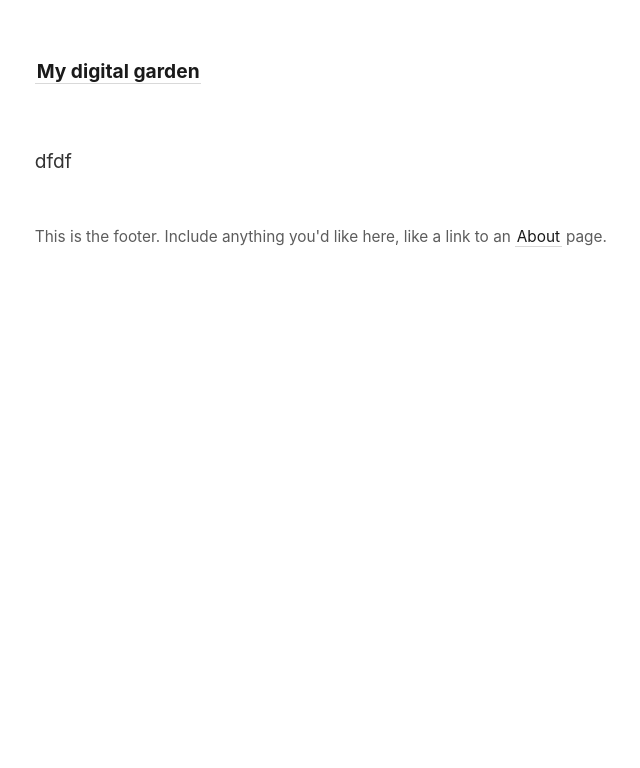
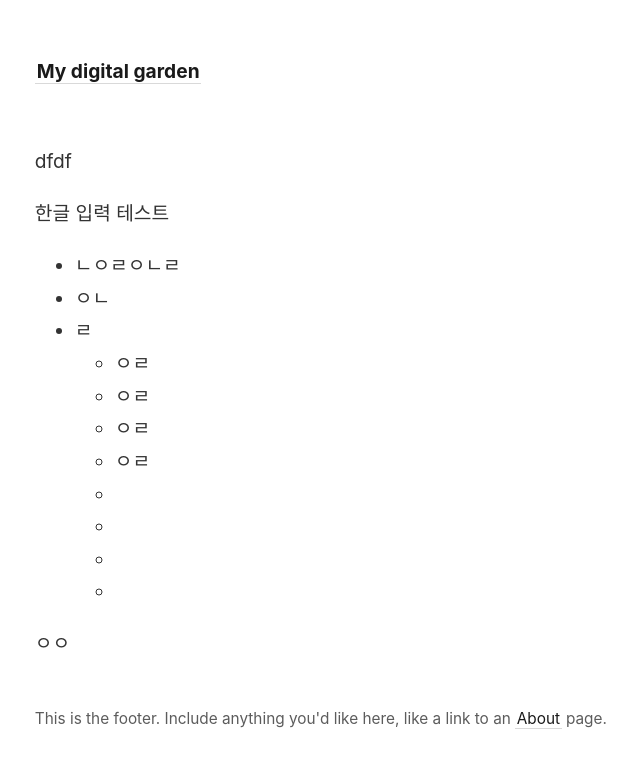
Before and after one commit to netzzi/digitalgarden, a Jekyll site: the page built from src/site/notes/Notes/Untitled 1.md, in a window 1280 px wide. Shown: the top 768 px of the page, without its empty margins (42-682 px from the left). Built offline with Jekyll 4.4.1, drawn with Linux system fonts in a browser that asks for light colours.

Commit message:
Update note Notes/Untitled 1.md

```diff
--- a/src/site/notes/Notes/Untitled 1.md
+++ b/src/site/notes/Notes/Untitled 1.md
@@ -4,3 +4,21 @@
 
 
 dfdf
+
+
+
+한글 입력 테스트
+
+* ㄴㅇㄹㅇㄴㄹ
+* ㅇㄴ
+* ㄹ
+	* ㅇㄹ
+	* ㅇㄹ
+	* ㅇㄹ
+	* ㅇㄹ
+	*
+	*
+	*
+	*
+
+ㅇㅇ
```
